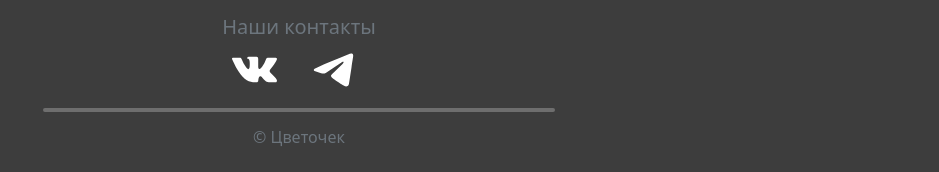
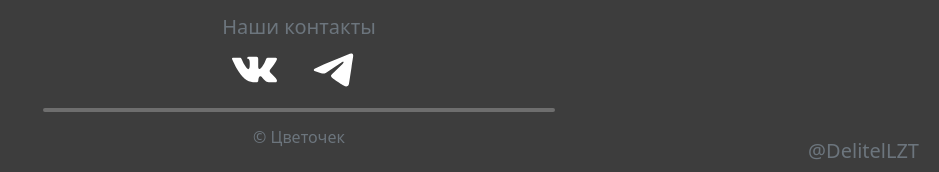
Before and after one commit to Delitel-WEB/flower_shop, a PHP site: page / in a window 1280 px wide. Shown: the part 1701-1873 px from the top of the page, without its empty margins (341-1280 px from the left). Run offline with PHP 8.4, Linux system fonts and the light colour scheme.

Commit message:
Добавил тег @DelitelLZT

```diff
--- a/css/style.css
+++ b/css/style.css
@@ -189,6 +189,7 @@ main{
 footer{
 	background-color: #3D3D3D;
 	overflow: hidden;
+	position: relative;
 }
 footer svg{
 	height: 45px;
@@ -215,3 +216,14 @@ footer .vk:hover svg{
 	fill: #07f;
 	transition: 0.3s;
 }
+
+/*CREATOR*/
+.creator a{
+	text-decoration: none;
+}
+.creator{
+	position: absolute;
+	right: 0;
+	margin-right: 20px;
+	bottom: 1px;
+}
--- a/index.html
+++ b/index.html
@@ -292,7 +292,7 @@
 		</div>
 		<hr>
 		<h6 class="text-center text-muted">© Цветочек</h6>
-
+		<h5 class="creator"><a class="text-muted" target="_blank" href="https://t.me/DelitelLZT">@DelitelLZT</a></h5>
 	</footer>
 
 
```
Also changed, not shown: README.md (deleted).
